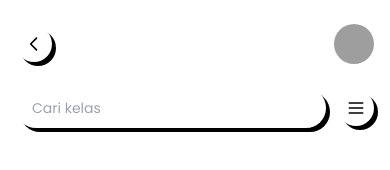
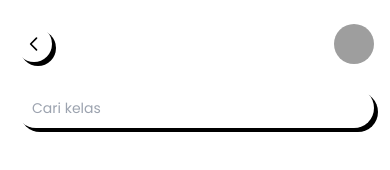
Before and after one commit to RanggaMuhammadFirdaus/Mobile-App-Edunest, a plain HTML site: page class.html in a window 390 px wide. Shown: the top 170 px of the page. Drawn offline with nearby package versions, Linux system fonts and the light colour scheme; grey boxes are pictures that could not be loaded.

Commit message:
menghapus tombol hamburger

```diff
--- a/class.html
+++ b/class.html
@@ -31,12 +31,6 @@
     <div class="flex-1 bg-white shadow-[4px_4px_0_0_black] rounded-full px-4 py-2">
       <input type="text" placeholder="Cari kelas" class="w-full outline-none bg-transparent text-sm" />
     </div>
-    <button class="bg-white shadow-[4px_4px_0_0_black] p-2 rounded-full">
-      <!-- Menu icon -->
-      <svg xmlns="http://www.w3.org/2000/svg" class="h-5 w-5" fill="none" viewBox="0 0 24 24" stroke="currentColor">
-        <path stroke-linecap="round" stroke-linejoin="round" stroke-width="2" d="M4 6h16M4 12h16M4 18h16" />
-      </svg>
-    </button>
   </div>
 
   <!-- Category Filters -->
@@ -241,5 +235,6 @@
 
 </div>
 
+
 </body>
 </html>
```
